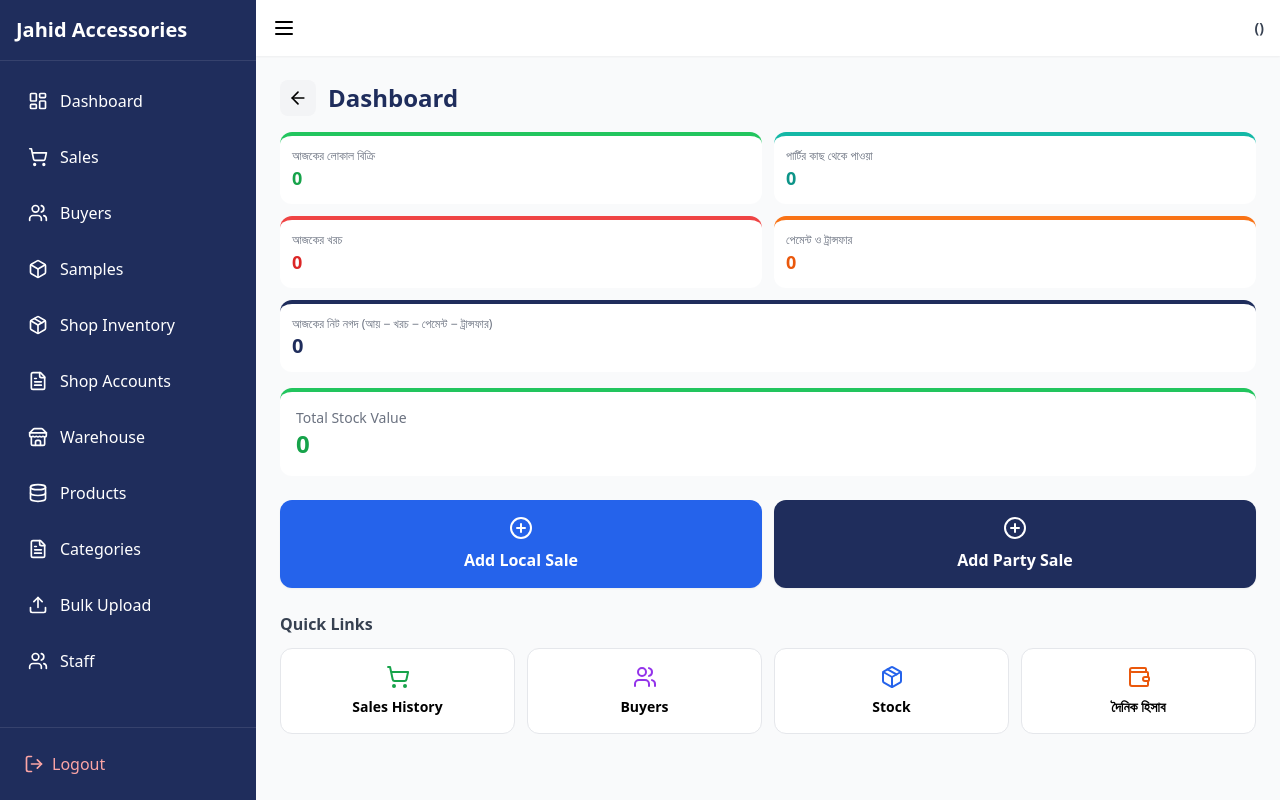
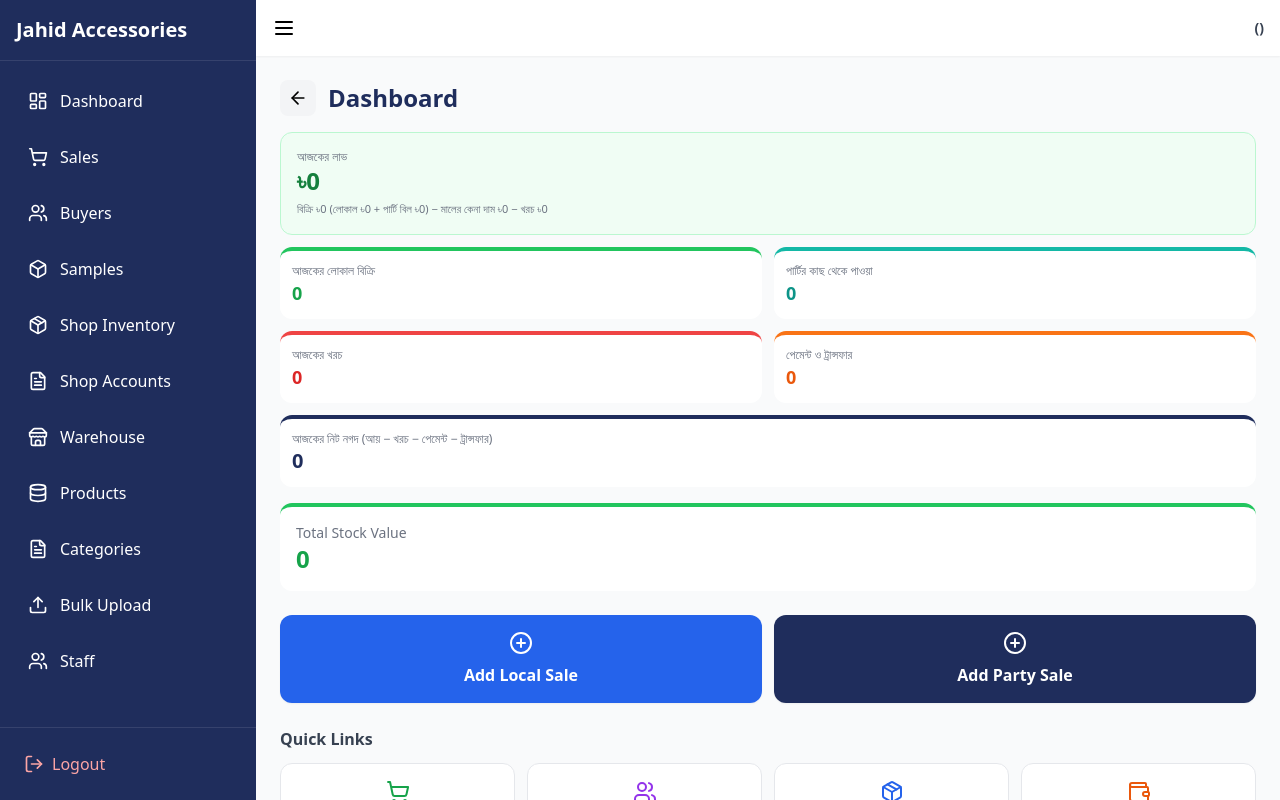
Before and after one commit to jahidaccessories26-cloud/jahid-erp, a Next.js app: page /shop-dashboard in a window 1280 px wide. Built offline with nearby package versions, Linux system fonts and the light colour scheme; no server answers; the database is empty; sample sign-in values are in the browser's storage.

Commit message:
Update page.tsx

```diff
--- a/src/app/shop-dashboard/page.tsx
+++ b/src/app/shop-dashboard/page.tsx
@@ -51,11 +51,30 @@ function ShopDashboardContent() {
   const isToday = (s: any) => s.date && localDate(s.date) === todayStr;
   const sumType = (list: any[], types: string[]) => list.filter(s => isToday(s) && types.includes(s.type)).reduce((sum, s) => sum + Number(s.amount || 0), 0);
 
+  const r2 = (n: number) => Math.round(n * 100) / 100;
   const todaySales = sumType(shopStatements, ["Sale"]);
   const partyReceived = sumType(partyDocs, ["Payment"]);
   const todayExpense = sumType(shopStatements, ["Expense"]);
   const todayPaidOut = sumType(shopStatements, ["PaidOut", "Transfer", "Purchase"]);
   const netCash = todaySales + partyReceived - (todayExpense + todayPaidOut);
+
+  // ---------- আজকের লাভ-লস ----------
+  const invCost: any = {};
+  shopInventories.forEach(i => { invCost[i.id] = Number(i.costPrice || 0); });
+  const unitCost = (t: any) => {
+    if (t.costPrice !== undefined && t.costPrice !== null) return Number(t.costPrice);
+    if (t.productId && invCost[t.productId] !== undefined) return invCost[t.productId];
+    return null;
+  };
+  let unknownCost = 0;
+  const costOf = (list: any[]) => list.reduce((s, t) => {
+    const c = unitCost(t);
+    if (c === null) { unknownCost++; return s; }
+    return s + c * Number(t.qty || 0);
+  }, 0);
+  const todayPartyBill = sumType(partyDocs, ["Delivery"]);
+  const todayCogs = costOf(shopStatements.filter(s => isToday(s) && s.type === "Sale")) + costOf(partyDocs.filter(s => isToday(s) && s.type === "Delivery"));
+  const todayProfit = todaySales + todayPartyBill - todayCogs - todayExpense;
 
   let totalStockValue = 0;
   shopInventories.forEach(item => { totalStockValue += (Number(item.stock) || 0) * (Number(item.costPrice) || 0); });
@@ -65,6 +84,14 @@ function ShopDashboardContent() {
       <div className="flex items-center gap-3 mb-4">
         <button onClick={() => router.push("/")} className="bg-gray-100 p-2 rounded-lg"><ArrowLeft size={20} /></button>
         <h2 className="text-xl md:text-2xl font-bold text-brand-navy">{shopName} Dashboard</h2>
+      </div>
+
+      {/* ✅ আজকের লাভ-লস */}
+      <div className={`p-4 rounded-xl mb-3 border ${todayProfit >= 0 ? "bg-green-50 border-green-200" : "bg-red-50 border-red-200"}`}>
+        <div className="text-xs text-gray-500">আজকের {todayProfit >= 0 ? "লাভ" : "লস"}</div>
+        <h3 className={`text-2xl font-bold ${todayProfit >= 0 ? "text-green-700" : "text-red-700"}`}>৳{r2(Math.abs(todayProfit))}</h3>
+        <p className="text-[11px] text-gray-500 mt-1">বিক্রি ৳{r2(todaySales + todayPartyBill)} (লোকাল ৳{r2(todaySales)} + পার্টি বিল ৳{r2(todayPartyBill)}) − মালের কেনা দাম ৳{r2(todayCogs)} − খরচ ৳{r2(todayExpense)}</p>
+        {unknownCost > 0 && <p className="text-[11px] text-yellow-700 mt-1">{unknownCost} টি বিক্রির কেনা দাম জানা নেই, ধরা হয়নি।</p>}
       </div>
 
       <div className="grid grid-cols-2 gap-3 mb-4">
```
